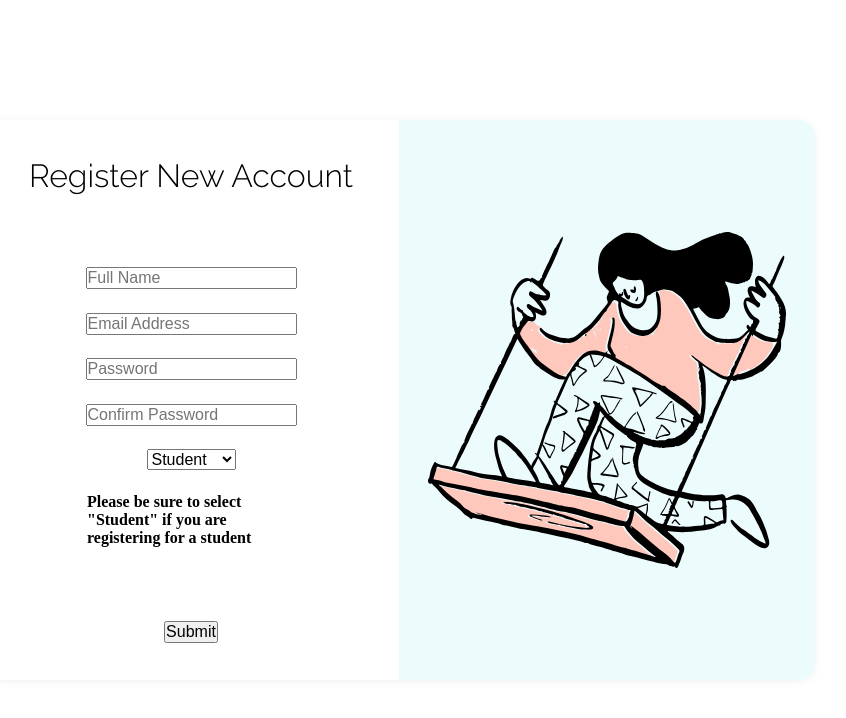
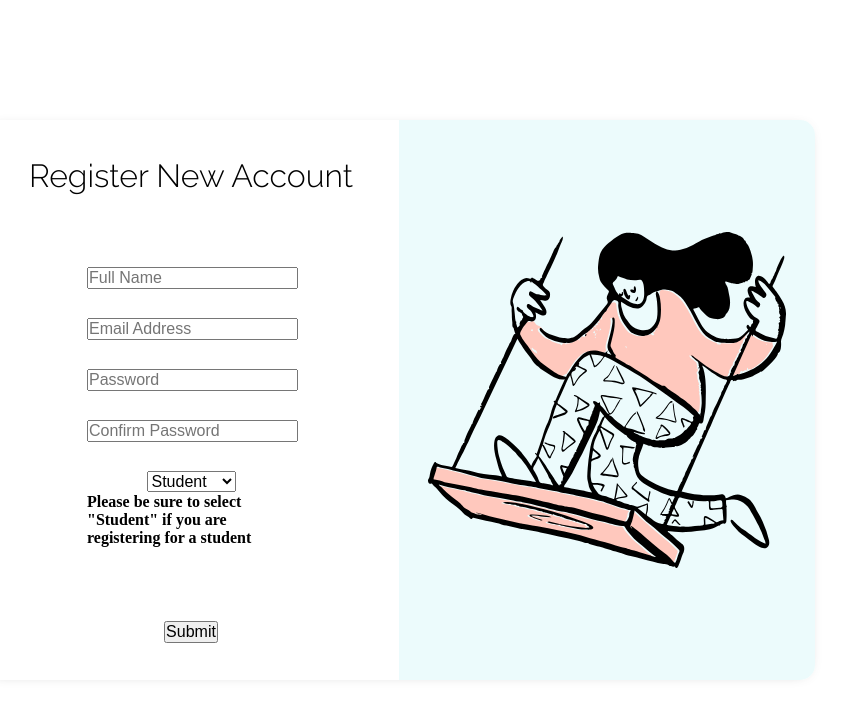
Before and after one commit to pjaew94/Ecommerce-Project, a React (Create React App) app in the folder client/: page /adminregister in a window 1280 px wide. Shown: the top 718 px of the page, without its empty margins (241-1087 px from the left). Built offline with nearby package versions, Linux system fonts and the light colour scheme.

Commit message:
working onr eg

```diff
--- a/client/src/components/styles/Register.scss
+++ b/client/src/components/styles/Register.scss
@@ -33,6 +33,11 @@
                 flex-direction: column;
                 height: 50%;
                 width: 50%;
+
+                .form_group {
+                    width: 100%;
+                    height: 50px;
+                }
             }
         }
 
```
